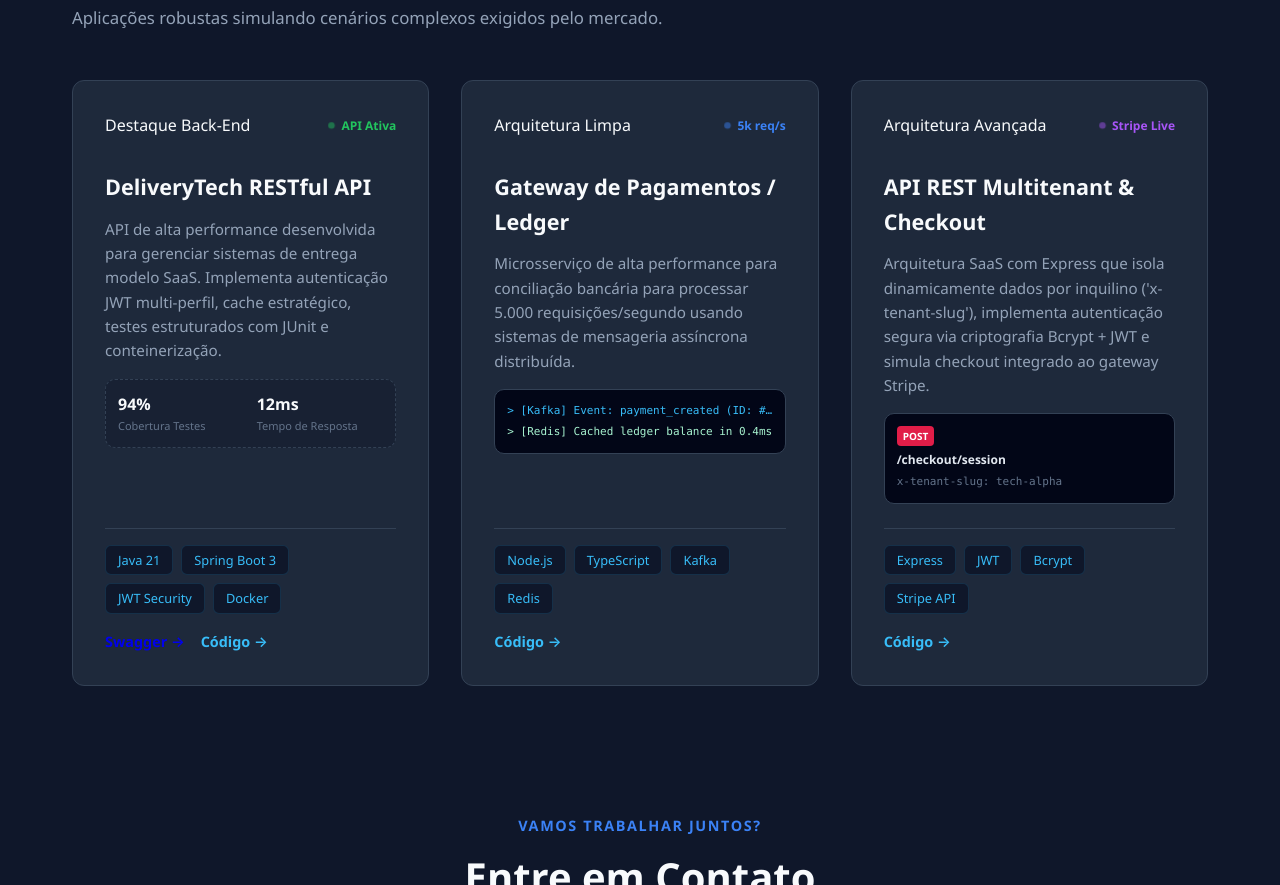
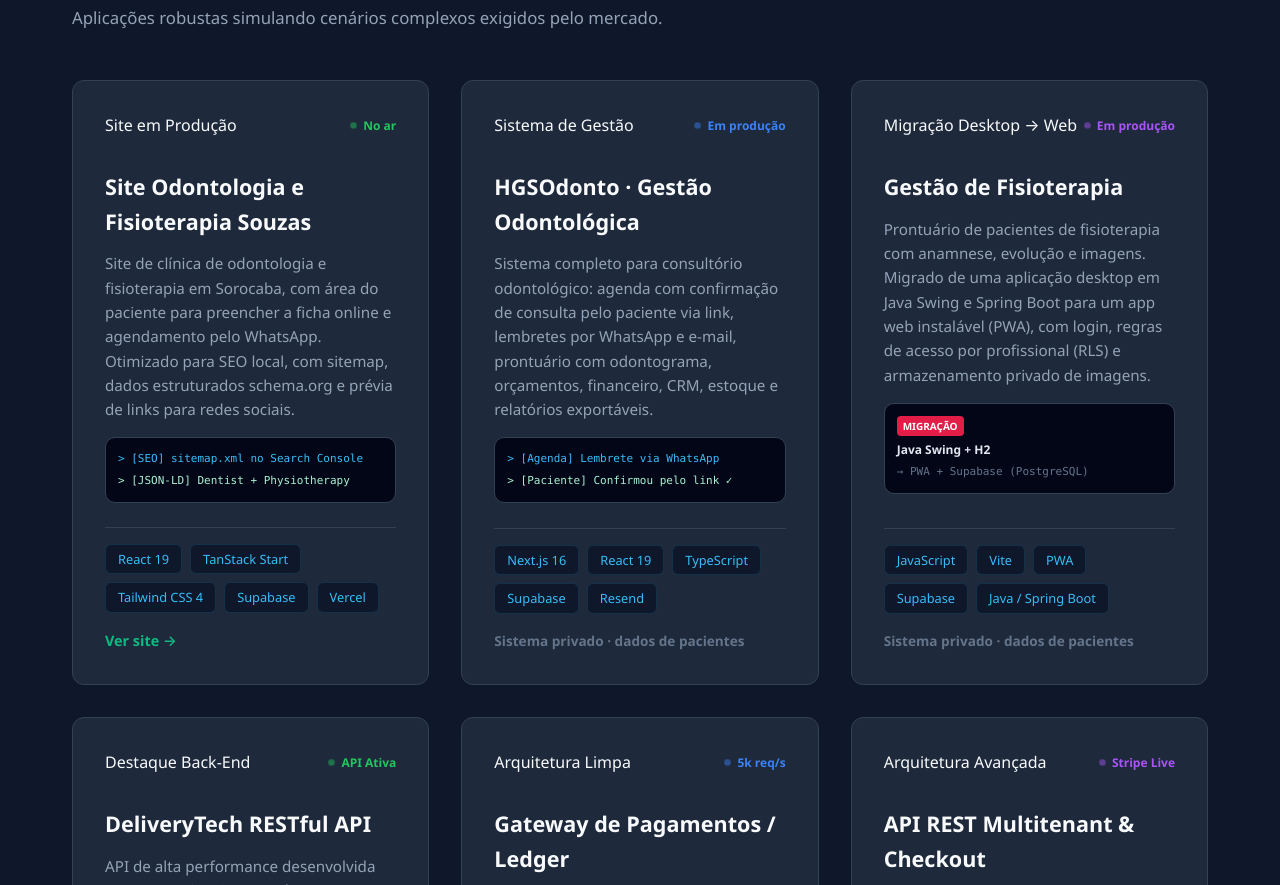
Before and after one commit to hernani73/hernani.github.io, a website: page index.html in a window 1280 px wide. Shown: the part 718-1603 px from the top of the page. Drawn offline with Linux system fonts and the light colour scheme.

Commit message:
Portfólio: adiciona site Souzas, HGSOdonto e Gestão de Fisioterapia
Três cards novos no início de "Projetos em Destaque", no mesmo estilo dos
existentes. Os dois gerenciadores lidam com dados de pacientes, então aparecem
como sistemas privados, sem link público nem link para o código.

Co-Authored-By: Claude Opus 5.5 <noreply@anthropic.com>
Claude-Session: https://claude.ai/code/session_01CExLovysxEnXcdKVC58Lnk

```diff
--- a/index.html
+++ b/index.html
@@ -56,6 +56,94 @@
         </div>
 
         <div class="projects-grid">
+
+            <!-- Projeto: Site da clínica Souzas -->
+            <div class="project-card">
+                <div class="card-header">
+                    <span class="category-tag">Site em Produção</span>
+                    <span class="live-pulse"><span class="pulse-dot"></span> No ar</span>
+                </div>
+                <div class="card-body">
+                    <h3 class="project-name">Site Odontologia e Fisioterapia Souzas</h3>
+                    <p class="project-desc">Site de clínica de odontologia e fisioterapia em Sorocaba, com área do paciente para preencher a ficha online e agendamento pelo WhatsApp. Otimizado para SEO local, com sitemap, dados estruturados schema.org e prévia de links para redes sociais.</p>
+
+                    <div class="kafka-stream-preview">
+                        <div class="stream-line font-mono">&gt; [SEO] sitemap.xml no Search Console</div>
+                        <div class="stream-line font-mono">&gt; [JSON-LD] Dentist + Physiotherapy</div>
+                    </div>
+                </div>
+                <div class="card-footer-wrapper">
+                    <div class="tech-tags">
+                        <span>React 19</span>
+                        <span>TanStack Start</span>
+                        <span>Tailwind CSS 4</span>
+                        <span>Supabase</span>
+                        <span>Vercel</span>
+                    </div>
+                    <div class="project-links">
+                        <a href="https://souzasodontofisio.com.br" class="link-swagger" target="_blank" rel="noopener">Ver site →</a>
+                    </div>
+                </div>
+            </div>
+
+            <!-- Projeto: Gerenciador odontológico HGSOdonto -->
+            <div class="project-card">
+                <div class="card-header">
+                    <span class="category-tag">Sistema de Gestão</span>
+                    <span class="live-pulse text-blue"><span class="pulse-dot bg-blue"></span> Em produção</span>
+                </div>
+                <div class="card-body">
+                    <h3 class="project-name">HGSOdonto · Gestão Odontológica</h3>
+                    <p class="project-desc">Sistema completo para consultório odontológico: agenda com confirmação de consulta pelo paciente via link, lembretes por WhatsApp e e-mail, prontuário com odontograma, orçamentos, financeiro, CRM, estoque e relatórios exportáveis.</p>
+
+                    <div class="kafka-stream-preview">
+                        <div class="stream-line font-mono">&gt; [Agenda] Lembrete via WhatsApp</div>
+                        <div class="stream-line font-mono">&gt; [Paciente] Confirmou pelo link ✓</div>
+                    </div>
+                </div>
+                <div class="card-footer-wrapper">
+                    <div class="tech-tags">
+                        <span>Next.js 16</span>
+                        <span>React 19</span>
+                        <span>TypeScript</span>
+                        <span>Supabase</span>
+                        <span>Resend</span>
+                    </div>
+                    <div class="project-links">
+                        <span class="link-private">Sistema privado · dados de pacientes</span>
+                    </div>
+                </div>
+            </div>
+
+            <!-- Projeto: Gerenciador de fisioterapia -->
+            <div class="project-card">
+                <div class="card-header">
+                    <span class="category-tag">Migração Desktop → Web</span>
+                    <span class="live-pulse text-purple"><span class="pulse-dot bg-purple"></span> Em produção</span>
+                </div>
+                <div class="card-body">
+                    <h3 class="project-name">Gestão de Fisioterapia</h3>
+                    <p class="project-desc">Prontuário de pacientes de fisioterapia com anamnese, evolução e imagens. Migrado de uma aplicação desktop em Java Swing e Spring Boot para um app web instalável (PWA), com login, regras de acesso por profissional (RLS) e armazenamento privado de imagens.</p>
+
+                    <div class="http-request-badge">
+                        <span class="http-method">MIGRAÇÃO</span>
+                        <span class="http-route">Java Swing + H2</span>
+                        <span class="http-header font-mono">→ PWA + Supabase (PostgreSQL)</span>
+                    </div>
+                </div>
+                <div class="card-footer-wrapper">
+                    <div class="tech-tags">
+                        <span>JavaScript</span>
+                        <span>Vite</span>
+                        <span>PWA</span>
+                        <span>Supabase</span>
+                        <span>Java / Spring Boot</span>
+                    </div>
+                    <div class="project-links">
+                        <span class="link-private">Sistema privado · dados de pacientes</span>
+                    </div>
+                </div>
+            </div>
 
             <!-- Projeto 1: DeliveryTech -->
             <div class="project-card">
--- a/styles.css
+++ b/styles.css
@@ -437,3 +437,10 @@ nav {
 .link-swagger:hover { color: #34d399; }
 .link-code { color: #38bdf8; }
 .link-code:hover { color: #7dd3fc; }
+
+/* Projetos privados (sistemas com dados de pacientes): sem link público */
+.link-private {
+    font-size: 0.85rem;
+    color: #64748b;
+    font-weight: 600;
+}
```
